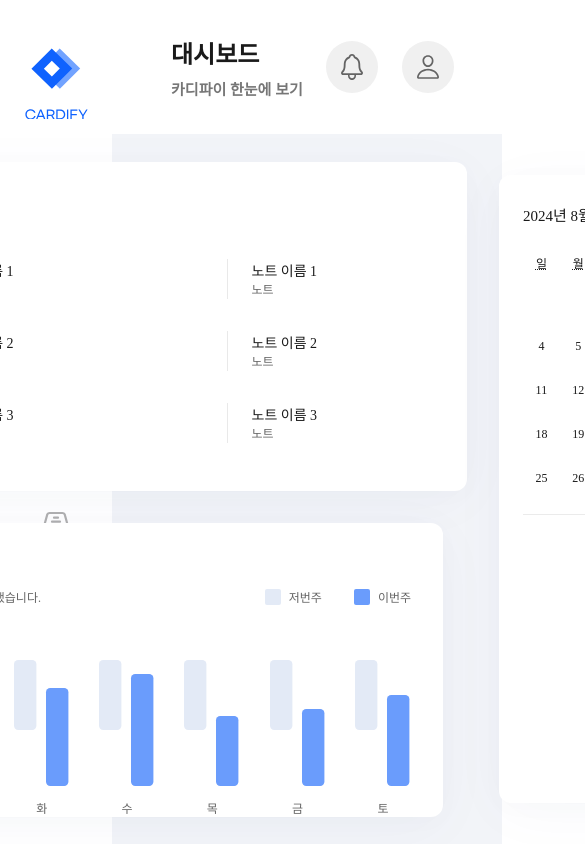
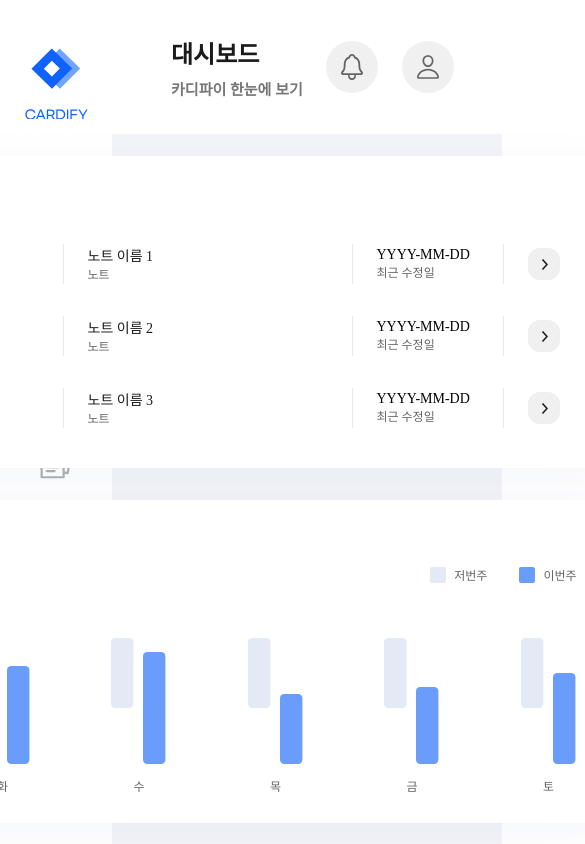
Before and after one commit to UMC-CARDIFY/Client-V1, a React (Vite) app: page /dashboard in a window 390 px wide. Shown: the top 844 px of the page, 585 px wide, since content can reach past the window. Built offline with nearby package versions, Linux system fonts and the light colour scheme.

Commit message:
feat: 최근 열람 노트 및 주간 학습 결과 반응형 추가

```diff
--- a/src/pages/Dashboard/components/RecentNote/RecentNoteItem.jsx
+++ b/src/pages/Dashboard/components/RecentNote/RecentNoteItem.jsx
@@ -23,7 +23,7 @@ const Divider = styled.div`
 const NoteInfoContainer = styled.div`
   display: flex;
   flex-direction: column;
-  width: 15.90625rem;
+  width: 15rem;
 
   @media (min-width: 1440px) and (max-width: 1680px) {
     width: 7.21875rem;
--- a/src/pages/Dashboard/components/RecentNote/RecentNotes.jsx
+++ b/src/pages/Dashboard/components/RecentNote/RecentNotes.jsx
@@ -8,7 +8,8 @@ const RecentNotesDiv = styled.div`
   border-radius: 0.75rem;
   background: var(--Grays-White, #FFF);
   padding: 2rem 2rem 1.5rem 2rem;
-  width: 32.8125rem;
+  width: 52rem;
+  box-sizing: border-box;
   /* default */
   box-shadow: 0px 4px 26px 0px rgba(0, 0, 0, 0.02), 0px 10px 60px 0px rgba(0, 74, 162, 0.03);
   width: 100%;
@@ -20,7 +21,6 @@ const RecentNotesDiv = styled.div`
   height: 18.4625rem;
   padding: 1.5rem;
   }
-  box-sizing: border-box;
 `;
 
 const Title = styled.h2`
@@ -36,22 +36,10 @@ margin-top: 0;
 
 const RecentNotesContainer = styled.div`
   display: flex;
-  width: 56.2rem; /* 피그마대로 하면 안 맞음 이유를 모르겠어요 */
   min-width: 32.8125rem;
   height: auto;
-  padding: 0.5rem 0 0.5rem 0.5rem;
   flex-direction: column;
   align-items: flex-start;
-
-  @media (max-width: 1440px) {
-    width: 38.825rem; /* 피그마랑 동일하게 하기 위해서 피그마 사이즈보다 - 0.2475 rem 함 */
-    min-width: 32.8125rem;
-  }
-
-  @media (max-width: 1024px) {
-    width: 36.5rem; /* 피그마랑 동일하게 하기 위해서 피그마 사이즈보다 - 0.2475 rem 함 */
-    min-width: 32.8125rem;
-  }
 `;
 
 const RecentNotes = () => {
--- a/src/pages/Dashboard/components/WeeklyStudy/WeeklyStudyResults.jsx
+++ b/src/pages/Dashboard/components/WeeklyStudy/WeeklyStudyResults.jsx
@@ -9,11 +9,12 @@ const WeeklyDiv = styled.div`
   background: var(--Grays-White, #FFF);
   box-shadow: 0px 4px 26.7px 0px rgba(0, 0, 0, 0.02), 0px 10px 60px 0px rgba(0, 74, 162, 0.03);
   width: 58.6875rem;
-  @media (max-width: 1440px) {
-  width: 41.575rem;
-  @media (max-width: 1024px) {
-  width: 39.5rem;
-  height: 18.375rem;
+  @media (max-width: 1680px) and (min-width: 1440px) {
+  width: 41.5rem;
+  }
+  @media (max-width: 1440px) and (min-width: 1200px) {
+  width: 38.8125rem;
+  padding: 1.5rem;
   }
   box-sizing: border-box;
   `;
```
